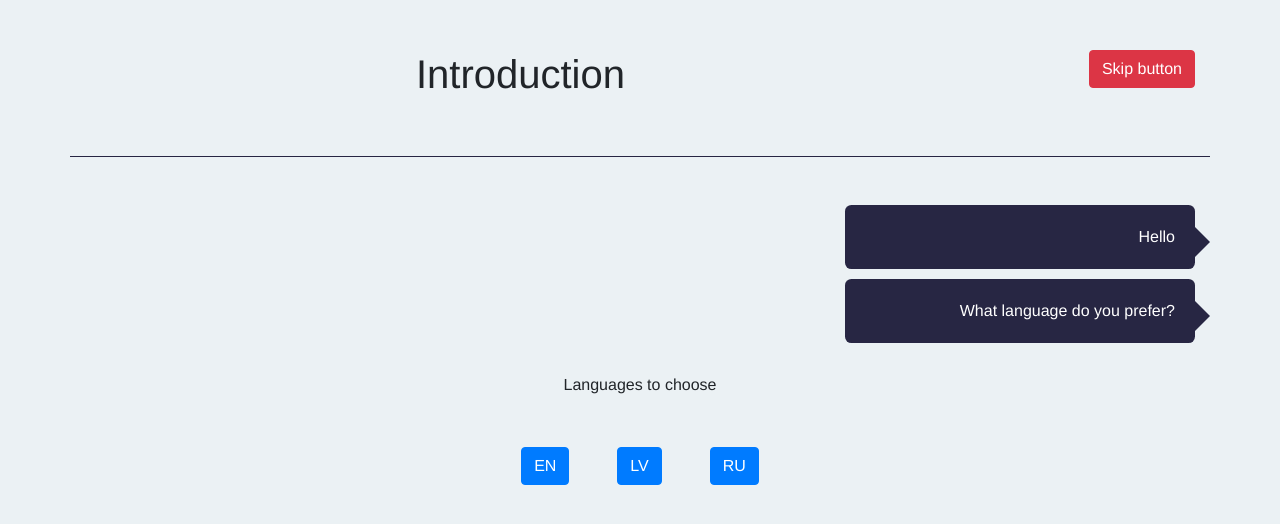
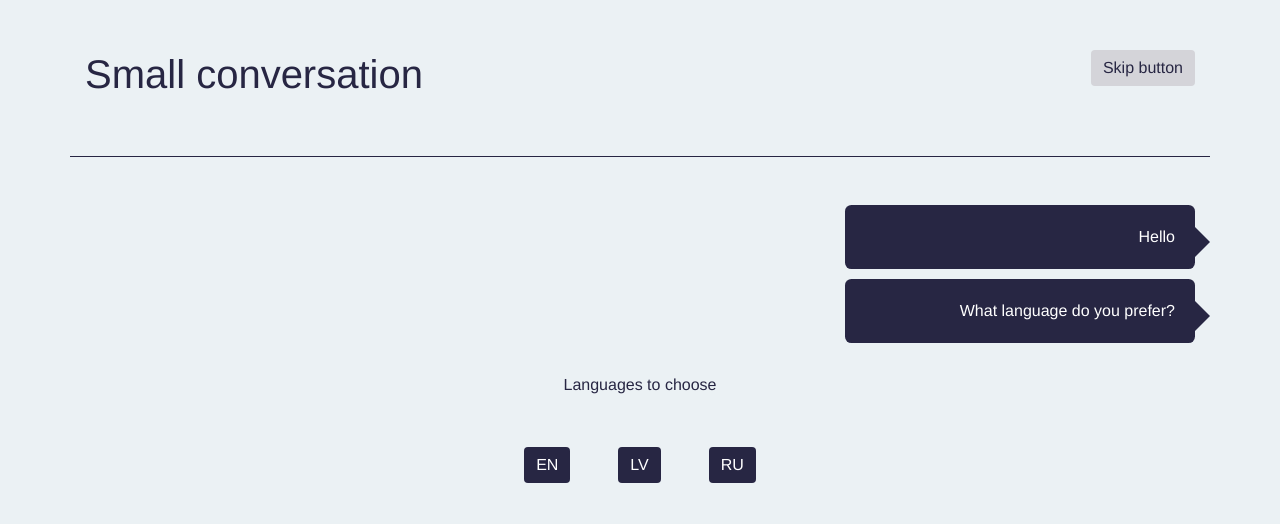
Before and after one commit to AlMuz/VUE-AlmuzWebsite, a Vue app in the folder client/: page / in a window 1280 px wide. Shown: the top 524 px of the page. Built offline with nearby package versions, Linux system fonts and the light colour scheme.

Commit message:
Css changes

```diff
--- a/client/src/App.vue
+++ b/client/src/App.vue
@@ -29,6 +29,7 @@ export default {
 
 <style>
   body {
+    color: #272643!important;
     background-color: #ebf1f4!important;
   }
   #app {
--- a/client/src/components/ConversationHeader.vue
+++ b/client/src/components/ConversationHeader.vue
@@ -1,11 +1,11 @@
 <template>
   <b-container class="header">
-    <b-row class="text-right">
+    <b-row>
       <b-col>
-        <h1>Introduction</h1>
+        <h1>Small conversation</h1>
       </b-col>
-      <b-col>
-         <b-button variant="danger" v-on:click="skipTutorial">Skip button</b-button>
+      <b-col class="text-right">
+         <b-button v-on:click="skipTutorial">Skip button</b-button>
       </b-col>
     </b-row>
   </b-container>
@@ -26,4 +26,9 @@ export default {
     padding: 50px;
     border-bottom: 1px solid #272643;
   }
+  .btn {
+    background-color: #D4D4D9!important;
+    color: #272643!important;
+    border: none!important;
+  }
 </style>
--- a/client/src/layouts/Conversation.vue
+++ b/client/src/layouts/Conversation.vue
@@ -9,7 +9,7 @@
               <p v-html="renderText(value)"></p>
               <b-button v-if="value.languages" v-for="language in value.languages" variant="primary" v-on:click="languageSelected(language)" class="mx-4">{{language | capitalize}}</b-button>
               <b-input v-if="value.input && value.input == 'name'" id="inline-form-input" :placeholder="$t('conversation.name')" v-model="nameInput" v-on:keyup.enter="submitNameInput" :disabled="isDisabled"></b-input>
-              <b-button v-if="value.smiles" v-for="smile in value.smiles" variant="success" v-on:click="smileSelected" class="mx-4" v-html="smile"></b-button>
+              <b-button v-if="value.smiles" v-for="smile in value.smiles" v-on:click="smileSelected" class="mx-4" v-html="smile"></b-button>
             </div>
           </b-col>
         </b-row>
@@ -160,6 +160,11 @@ export default {
   	border-left: 0;
   }
 
+  #chat .information .bubble .btn{
+    background-color: #272643!important;
+    color: #FFF!important;
+  }
+
   .slide-enter {
     opacity: 0;
   }
```
